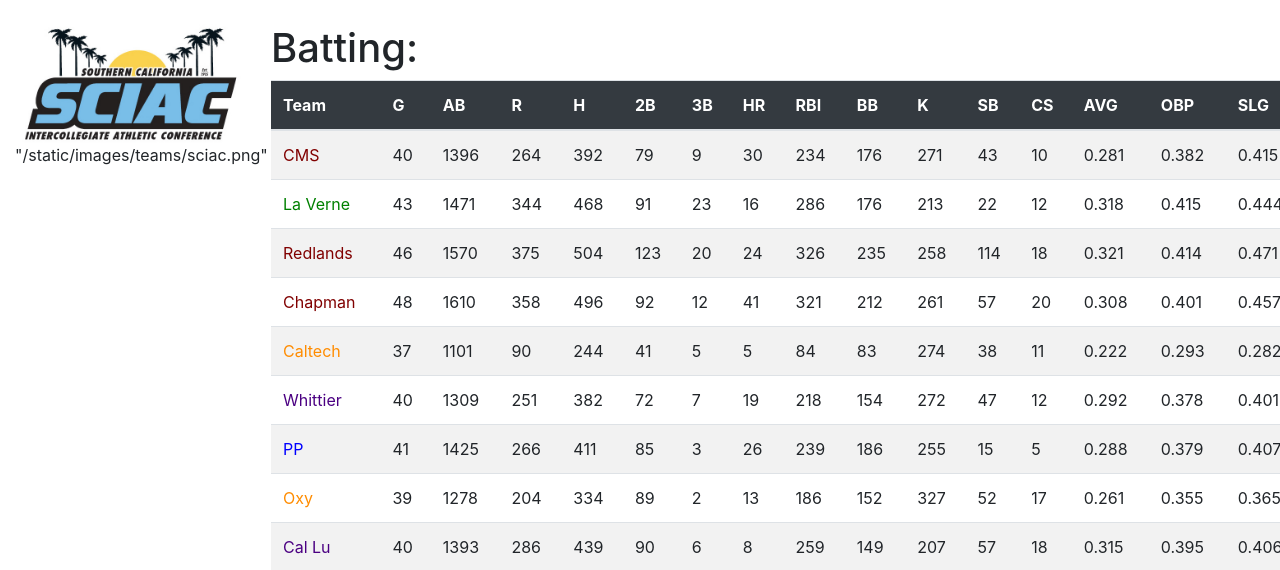
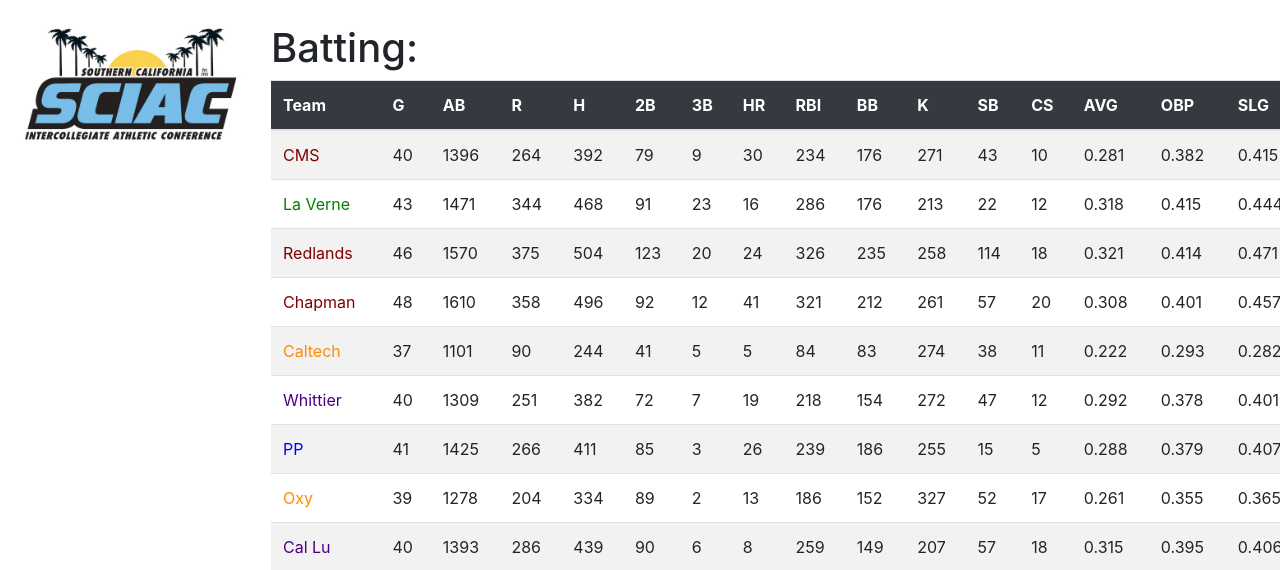
Before and after one commit to NolanJMcCafferty/SCIAC-scouting, a Django app: page /home/ in a window 1280 px wide; the page is wider, and only the part inside the window is pictured. Shown: the part 56-626 px from the top of that part. Run offline with Django 3.2, Linux system fonts and the light colour scheme; a user stored in the database is signed in; data comes from the database, SQL or seed files in the repository; some libraries are stand-ins or nearby versions.

Commit message:
fix logos

```diff
--- a/sciac-scouting/pages/templates/home.html
+++ b/sciac-scouting/pages/templates/home.html
@@ -8,7 +8,6 @@
 {% block left %}
 
 <img src= "{% static "images/teams/sciac.png" %}" width="100%">
-"{% static "images/teams/sciac.png" %}"
 {% endblock %}
 
 {% block right %}
--- a/sciac-scouting/pages/templates/team_page.html
+++ b/sciac-scouting/pages/templates/team_page.html
@@ -9,8 +9,6 @@
 {% block left %}
 
 <img src= "{% static "images/teams/" %}{{ team.urlname }}.png" width="90%">
-
-"{% static "images/teams/" %}{{ team.urlname }}.png"
 
 {% endblock %}
 
```
Also changed, not shown: sciac-scouting/static/images/teams/occidental.png (renamed from sciac-scouting/static/images/teams/oxy.png).
